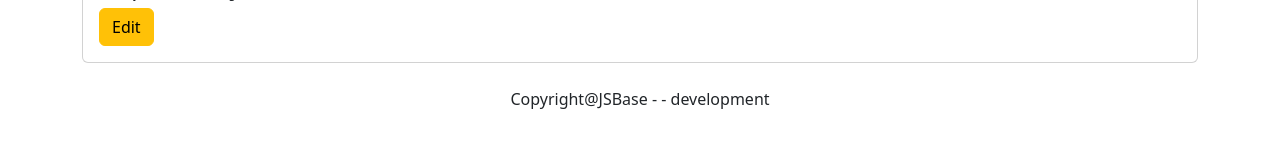
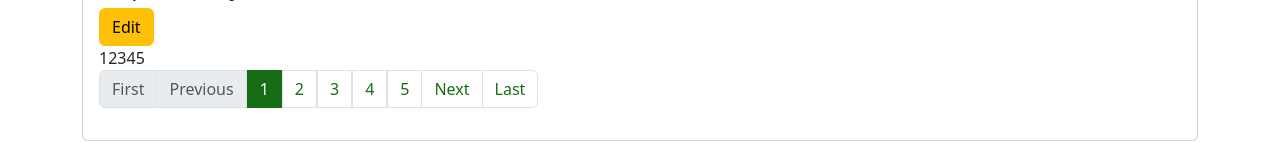
Before and after one commit to misostack/reactjs-tutorial-2023, a React (Vite) app: page / in a window 1280 px wide. Shown: the part 492-652 px from the top of the page. Built offline with nearby package versions, Linux system fonts and the light colour scheme.

Commit message:
add sample for pagination component

```diff
--- a/src/App.jsx
+++ b/src/App.jsx
@@ -4,6 +4,7 @@
 import enviroment from "./shared/environment";
 import { Modal } from "bootstrap";
 import { useImmer } from "use-immer";
+import PaginationComponent from "./components/PaginationComponent";
 
 export const LINK_TYPE = {
   LINK: "link",
@@ -23,6 +24,12 @@
       type: LINK_TYPE.LINK,
     },
   ]);
+  const [paginator, setPaginator] = useImmer({
+    currentPage: 1,
+    numberOfPages: 10,
+    rowsPerPage: 5,
+    numberOfItems: 50,
+  });
 
   const openModal = () => {
     if (!linkFormComponentModalInstance.current) {
@@ -58,6 +65,12 @@
     setEditLink(link);
     // open modal
     openModal();
+  };
+
+  const onChangeCurrentPage = (newCurrentPage) => {
+    setPaginator((p) => {
+      p.currentPage = newCurrentPage;
+    });
   };
 
   return (
@@ -122,6 +135,11 @@
                 </div>
               ))}
             </div>
+            <PaginationComponent
+              numberOfPages={paginator.numberOfPages}
+              currentPage={paginator.currentPage}
+              onChangeCurrentPage={onChangeCurrentPage}
+            />
           </div>
         </div>
       </main>
--- /dev/null
+++ b/src/components/PaginationComponent.jsx
@@ -0,0 +1,103 @@
+const PaginationComponent = ({
+  numberOfPages,
+  currentPage,
+  onChangeCurrentPage,
+  ...props
+}) => {
+  const spaces = 5; // 5 page links
+  const isDisabledPrevious = currentPage === 1;
+  const isDisabledNext = currentPage === numberOfPages;
+  const pages = [];
+  let start = currentPage < spaces ? 1 : currentPage - Math.floor(spaces / 2);
+  let end = start + spaces - 1;
+  if (end > numberOfPages) {
+    end = numberOfPages;
+    start = numberOfPages - spaces + 1;
+  }
+  for (let index = start; index <= end; index++) {
+    pages.push(index);
+  }
+
+  return (
+    <>
+      {pages}
+      {pages.length > 1 && (
+        <nav>
+          <ul className="pagination">
+            <li
+              className={
+                isDisabledPrevious ? "page-item disabled" : "page-item"
+              }
+            >
+              <a
+                style={{
+                  cursor: "pointer",
+                }}
+                className="page-link"
+                onClick={() => onChangeCurrentPage(1)}
+              >
+                First
+              </a>
+            </li>
+            <li
+              className={
+                isDisabledPrevious ? "page-item disabled" : "page-item"
+              }
+            >
+              <a
+                style={{
+                  cursor: "pointer",
+                }}
+                className="page-link"
+                onClick={() => onChangeCurrentPage(currentPage - 1)}
+              >
+                Previous
+              </a>
+            </li>
+            {pages.map((p) => (
+              <li key={p}>
+                <a
+                  style={{
+                    cursor: "pointer",
+                  }}
+                  onClick={() => onChangeCurrentPage(p)}
+                  className={
+                    p === currentPage ? "page-link active" : "page-link"
+                  }
+                >
+                  {p}
+                </a>
+              </li>
+            ))}
+            <li className={isDisabledNext ? "page-item disabled" : "page-item"}>
+              <a
+                style={{
+                  cursor: "pointer",
+                }}
+                className="page-link"
+                onClick={() => onChangeCurrentPage(currentPage + 1)}
+              >
+                Next
+              </a>
+            </li>
+            <li className={isDisabledNext ? "page-item disabled" : "page-item"}>
+              <a
+                style={{
+                  cursor: "pointer",
+                }}
+                className="page-link"
+                onClick={() => onChangeCurrentPage(numberOfPages)}
+              >
+                Last
+              </a>
+            </li>
+          </ul>
+        </nav>
+      )}
+    </>
+  );
+};
+
+PaginationComponent.displayName = "PaginationComponent";
+
+export default PaginationComponent;
```
